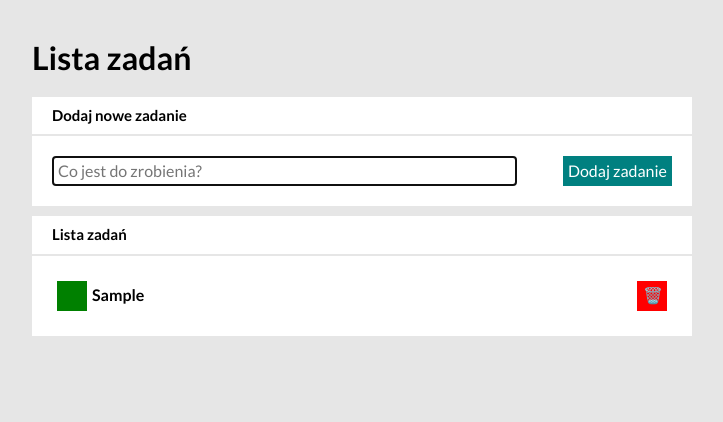
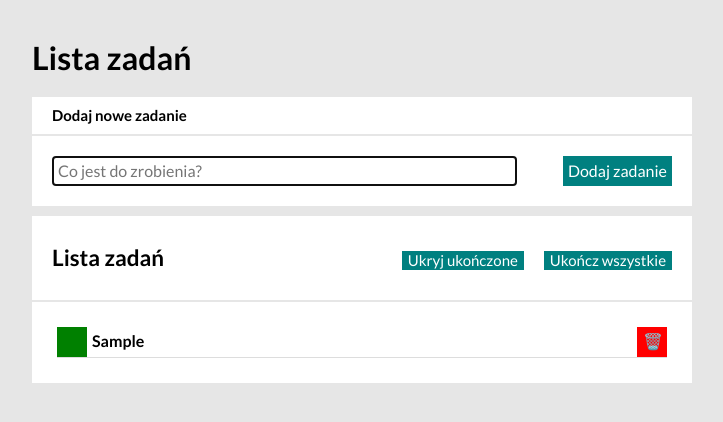
Before and after one commit to wojdalski-mateusz/ToDo-List, a plain HTML site: page index.html in a window 1280 px wide. Both pictures are taken after typing "Sample" into the empty fields and a click on the button "Dodaj zadanie". Shown: the whole page, without its empty margins (278-1001 px from the left). Drawn offline with nearby package versions, Linux system fonts and the light colour scheme.

Commit message:
add 2 buttons: markAllTasksDone & hideDoneTasks

```diff
--- /dev/null
+++ b/css/buttons.css
@@ -0,0 +1,20 @@
+.buttons {
+    display: flex;
+    flex-wrap: wrap;
+}
+
+.buttons__liveButton {
+    background-color: teal;
+    color: white;
+    border: none;
+    margin: 5px 0 0 20px;
+    flex-basis: auto;
+}
+
+.buttons__button {
+    background: transparent;
+    color: teal;
+    border: none;
+    margin: 0 0 0 20px;
+    transition: color 0.3s;
+}
--- a/css/section.css
+++ b/css/section.css
@@ -8,6 +8,10 @@
     background-color: white;
     padding: 10px 20px;
     margin: 0 0 2px;
+    display: flex;
+    justify-content: space-between;
+    align-items: center;
+    flex-wrap: wrap;
 }
 
 .section__content {
--- a/css/tasksList.css
+++ b/css/tasksList.css
@@ -11,6 +11,11 @@
     display: flex;
     justify-content: space-between;
     align-items: center;
+    border-bottom: 1px solid #ddd;
+}
+
+.tasksList__item--hidden {
+    display: none;
 }
 
 .tasksList__button {
--- a/index.html
+++ b/index.html
@@ -14,6 +14,8 @@
     <link rel="stylesheet" href="css/section.css">
     <link rel="stylesheet" href="css/form.css">
     <link rel="stylesheet" href="css/tasksList.css">
+    <link rel="stylesheet" href="css/buttons.css">
+
     <script defer src="js/script.js"></script>
 </head>
 
@@ -30,7 +32,10 @@
         </section>
         </div>
         <section class="section">
-            <h2 class="section__header">Lista zadań</h2>
+            <header class="section__header">
+            <h2 class="section__tittle">Lista zadań</h2>
+                <div class="buttons js-buttons"></div>
+                </header>
             <div class="section__content">
                 <ul class="tasksList js-tasksList">
 
--- a/js/script.js
+++ b/js/script.js
@@ -1,6 +1,6 @@
 {
     let tasks = [];
-
+    let hideDoneTasks = false;
 
     const addNewTask = (newTaskContent) => {
         tasks = [
@@ -27,12 +27,46 @@
         render();
     };
 
-    const render = () => {
+    const markTasksAsDone = () => {
+        tasks = tasks.map((task) => ({
+            ...task,
+            done: true,
+        }));
+        render();
+    };
+
+    const toggleHideDoneTasks = () => {
+        hideDoneTasks = !hideDoneTasks;
+
+        render();
+    };
+
+    const bindRemoveEvents = () => {
+        const removeButtons = document.querySelectorAll(".js-remove");
+
+        removeButtons.forEach((removeButton, index) => {
+            removeButton.addEventListener("click", () => {
+                removeTask(index);
+            });
+        });
+    };
+
+    const bindToggleDoneEvents = () => {
+        const toggleDoneButtons = document.querySelectorAll(".js-toggleDone");
+
+        toggleDoneButtons.forEach((toggleDoneButton, index) => {
+            toggleDoneButton.addEventListener("click", () => {
+                toggleTaskDone(index);
+            });
+        });
+    };
+
+    const renderTasks = () => {
         let taskContent = "";
 
         for (const task of tasks) {
             taskContent += `
-                <li class="tasksList__item js-tasksList">
+                <li class="tasksList__item ${task.done && hideDoneTasks ? "tasksList__item--hidden" : ""} js-tasksList">
                 <button class="tasksList__button tasksList__button--done js-toggleDone">
                 ${task.done ? "✔" : " "}
                 </button>
@@ -44,26 +78,50 @@
                 </button>
                 </li>
             `;
+        };
+        document.querySelector(".js-tasksList").innerHTML = taskContent;
+    };
+
+    const renderButtons = () => {
+        const buttonsElement = document.querySelector(".js-buttons");
+
+        if (!tasks.length) {
+            buttonsElement.innerHTML = "";
+            return;
         }
-        document.querySelector(".js-tasksList").innerHTML = taskContent;
 
-        const removeButtons = document.querySelectorAll(".js-remove");
+        buttonsElement.innerHTML = `
+        <button class="buttons__liveButton js-toggleHideDoneTasks">
+        ${hideDoneTasks ? "Pokaż ukończone" : "Ukryj ukończone"}
+        </button>
 
-        removeButtons.forEach((removeButton, index) => {
-            removeButton.addEventListener("click", () => {
-                removeTask(index);
-            })
-        })
+        <button class="buttons__liveButton js-markAllAsDone" ${tasks.every(({ done }) => done) ? "disabled" : ""}>
+        Ukończ wszystkie
+        </button>
+        `;
+    };
 
-        const toggleDoneButtons = document.querySelectorAll(".js-toggleDone");
+    const bindButtonEvents = () => {
+        const markAllAsDoneButton = document.querySelector(".js-markAllAsDone");
 
-        toggleDoneButtons.forEach((toggleDoneButton, index) => {
-            toggleDoneButton.addEventListener("click", () => {
-                toggleTaskDone(index);
-            })
-        })
+        if (markAllAsDoneButton) {
+            markAllAsDoneButton.addEventListener("click", markTasksAsDone);
+        }
+
+        const toggleHideDoneTasksButton = document.querySelector(".js-toggleHideDoneTasks")
+
+        if (toggleHideDoneTasksButton) {
+            toggleHideDoneTasksButton.addEventListener("click", toggleHideDoneTasks);
+        }
+    };
+
+    const render = () => {
+        renderTasks();
+        bindRemoveEvents();
+        bindToggleDoneEvents();
+        renderButtons();
+        bindButtonEvents();
     }
-
 
     const onFormSubmit = (ev) => {
         ev.preventDefault();
```
